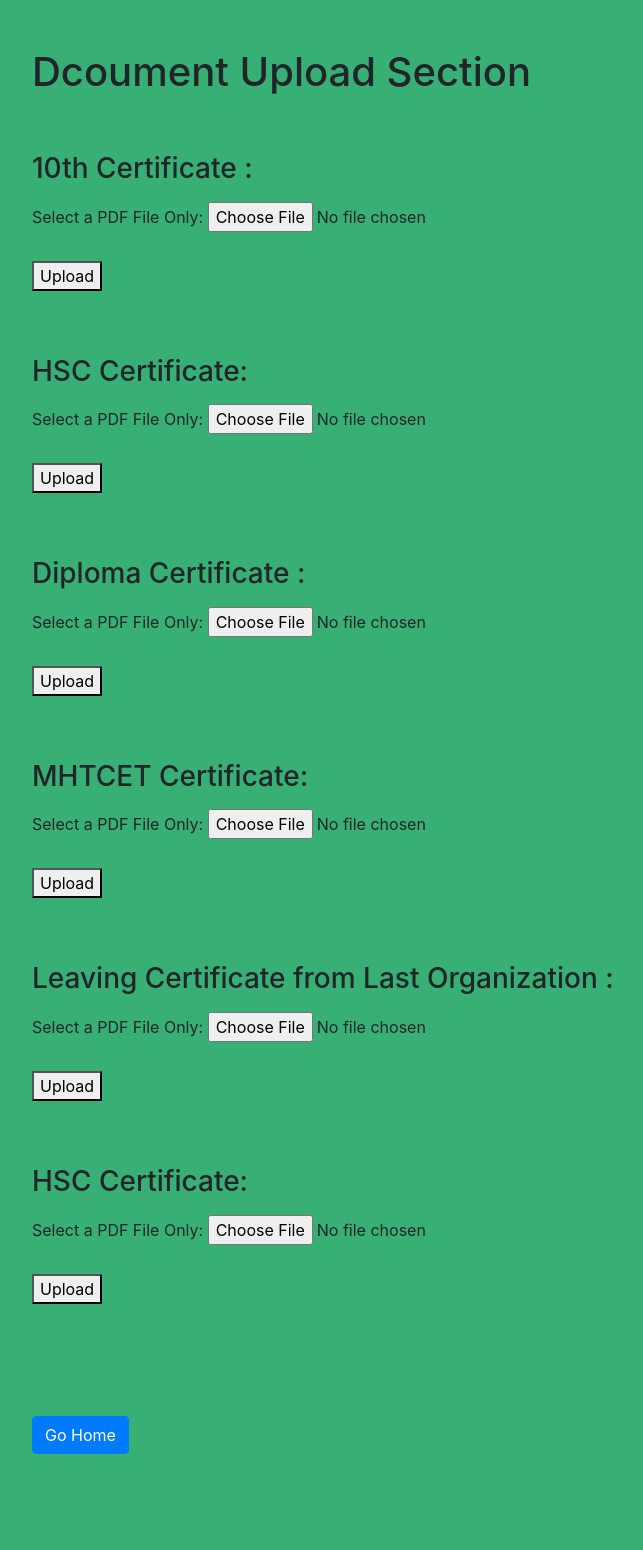
After one commit to HARDIKY/Proctor-System, a PHP site: page /proctor/form5.php in a window 1280 px wide. The commit adds this page. Shown: the whole page, without its empty margins (53-696 px from the left). Run offline with PHP 8.4, Linux system fonts and the light colour scheme; data comes from the database, SQL or seed files in the repository.

Commit message:
Added Form 5 and its backend after minor changes

```diff
--- /dev/null
+++ b/backend/student/form5.php
@@ -0,0 +1,130 @@
+<?php include 'form5Back.php';?>
+<!DOCTYPE html>
+<html lang="en">
+<head>
+    <meta charset="UTF-8">
+    <meta name="viewport" content="width=device-width, initial-scale=1.0">
+    <link rel="stylesheet" href="https://stackpath.bootstrapcdn.com/bootstrap/4.5.2/css/bootstrap.min.css" integrity="sha384-JcKb8q3iqJ61gNV9KGb8thSsNjpSL0n8PARn9HuZOnIxN0hoP+VmmDGMN5t9UJ0Z" crossorigin="anonymous">
+    <title>Upload Dcouments</title>
+    <style>
+    body{
+      background-color: #37af75;
+    }
+    </style>
+</head>
+<body>
+<?php
+      if (isset($_GET['upload'])) {
+        if ($_GET['upload'] == 'success') {
+          echo '<script>alert("Data added Successfully")</script>';
+        }
+        if ($_GET['upload'] == 'notsuccess') {
+          echo '<script>alert("Data Not added")</script>';
+        }
+      }
+     ?>
+<div class="container mt-5">
+
+  <h1>Dcoument Upload Section </h1>
+  <br>
+  <br>
+    <form action="form5Back.php" method="POST" enctype="multipart/form-data">
+        <div class="form-group">
+         <label for="exampleInputEmail1"><h3> 10th Certificate :</h3></label>
+         <div class="form-group">
+         <label for="myfile">Select a PDF File Only:</label>
+         <input type="file" name="pdf_file" id="pdf_file" accept="application/pdf"/><br><br>
+	       <button id="send" type="submit" name="Upload1">Upload</button>
+        </div>
+        <div class="form-group">
+
+        </div>
+        </div>
+        <br>
+        <br>
+
+
+        <div class="form-group">
+         <label for="exampleInputEmail1"><h3> HSC Certificate:</h3></label>
+         <div class="form-group">
+         <label for="myfile">Select a PDF File Only:</label>
+         <input type="file" name="pdf_file2" id="pdf_file" accept="application/pdf"/><br><br>
+	       <button id="send" type="submit" name="Upload2">Upload</button>
+        </div>
+        <div class="form-group">
+
+        </div>
+        </div>
+        <br>
+        <br>
+
+
+        <div class="form-group">
+         <label for="exampleInputEmail1"><h3> Diploma Certificate :</h3></label>
+         <div class="form-group">
+         <label for="myfile">Select a PDF File Only:</label>
+         <input type="file" name="pdf_file3" id="pdf_file" accept="application/pdf"/><br><br>
+	       <button id="send" type="submit" name="Upload3">Upload</button>
+        </div>
+        <div class="form-group">
+
+        </div>
+        </div>
+        <br>
+        <br>
+
+        <div class="form-group">
+         <label for="exampleInputEmail1"><h3> MHTCET Certificate:</h3></label>
+         <div class="form-group">
+         <label for="myfile">Select a PDF File Only:</label>
+         <input type="file" name="pdf_file4" id="pdf_file" accept="application/pdf"/><br><br>
+	       <button id="send" type="submit" name="Upload4">Upload</button>
+        </div>
+        <div class="form-group">
+
+        </div>
+        </div>
+        <br>
+        <br>
+
+
+        <div class="form-group">
+         <label for="exampleInputEmail1"><h3> Leaving Certificate from Last Organization :</h3></label>
+         <div class="form-group">
+         <label for="myfile">Select a PDF File Only:</label>
+         <input type="file" name="pdf_file5" id="pdf_file" accept="application/pdf"/><br><br>
+	       <button id="send" type="submit" name="Upload5">Upload</button>
+        </div>
+        <div class="form-group">
+
+        </div>
+        </div>
+        <br>
+        <br>
+
+        <div class="form-group">
+         <label for="exampleInputEmail1"><h3> HSC Certificate:</h3></label>
+         <div class="form-group">
+         <label for="myfile">Select a PDF File Only:</label>
+         <input type="file" name="pdf_file6" id="pdf_file" accept="application/pdf"/><br><br>
+	       <button id="send" type="submit" name="Upload6">Upload</button>
+        </div>
+        <div class="form-group">
+
+        </div>
+        </div>
+        <br>
+        <br>
+
+
+         <br>
+         <br>
+        <a href="studentHome.php" class="btn btn-primary">Go Home</a>
+    </form>
+    <br>
+    <br>
+    <br>
+    <br>
+</div>
+</body>
+</html>
--- a/backend/student/form5Back.php
+++ b/backend/student/form5Back.php
@@ -62,10 +62,10 @@ if (isset($_POST['Upload2'])) { // if save button on the form is clicked
         if (move_uploaded_file($file, $destination)) {
             $sql = "INSERT INTO files (pdf_file) VALUES ('$filename')";
             if (mysqli_query($conn, $sql)) {
-                echo "File uploaded successfully";
+                header("location:form5.php?upload=success");
             }
         } else {
-            echo "Failed to upload file.";
+            header("location:form5.php?upload=notsuccess");
         }
     }
 }
@@ -93,10 +93,10 @@ if (isset($_POST['Upload3'])) { // if save button on the form is clicked
         if (move_uploaded_file($file, $destination)) {
             $sql = "INSERT INTO files (pdf_file) VALUES ('$filename')";
             if (mysqli_query($conn, $sql)) {
-                echo "File uploaded successfully";
+                header("location:form5.php?upload=success");
             }
         } else {
-            echo "Failed to upload file.";
+            header("location:form5.php?upload=notsuccess");
         }
     }
 }
@@ -124,10 +124,10 @@ if (isset($_POST['Upload4'])) { // if save button on the form is clicked
         if (move_uploaded_file($file, $destination)) {
             $sql = "INSERT INTO files (pdf_file) VALUES ('$filename')";
             if (mysqli_query($conn, $sql)) {
-                echo "File uploaded successfully";
+                header("location:form5.php?upload=success");
             }
         } else {
-            echo "Failed to upload file.";
+            header("location:form5.php?upload=notsuccess");
         }
     }
 }
@@ -155,10 +155,10 @@ if (isset($_POST['Upload5'])) { // if save button on the form is clicked
         if (move_uploaded_file($file, $destination)) {
             $sql = "INSERT INTO files (pdf_file) VALUES ('$filename')";
             if (mysqli_query($conn, $sql)) {
-                echo "File uploaded successfully";
+                header("location:form5.php?upload=success");
             }
         } else {
-            echo "Failed to upload file.";
+            header("location:form5.php?upload=notsuccess");
         }
     }
 }
@@ -186,10 +186,10 @@ if (isset($_POST['Upload6'])) { // if save button on the form is clicked
         if (move_uploaded_file($file, $destination)) {
             $sql = "INSERT INTO files (pdf_file) VALUES ('$filename')";
             if (mysqli_query($conn, $sql)) {
-                echo "File uploaded successfully";
+                header("location:form5.php?upload=success");
             }
         } else {
-            echo "Failed to upload file.";
+            header("location:form5.php?upload=notsuccess");
         }
     }
 }
```
